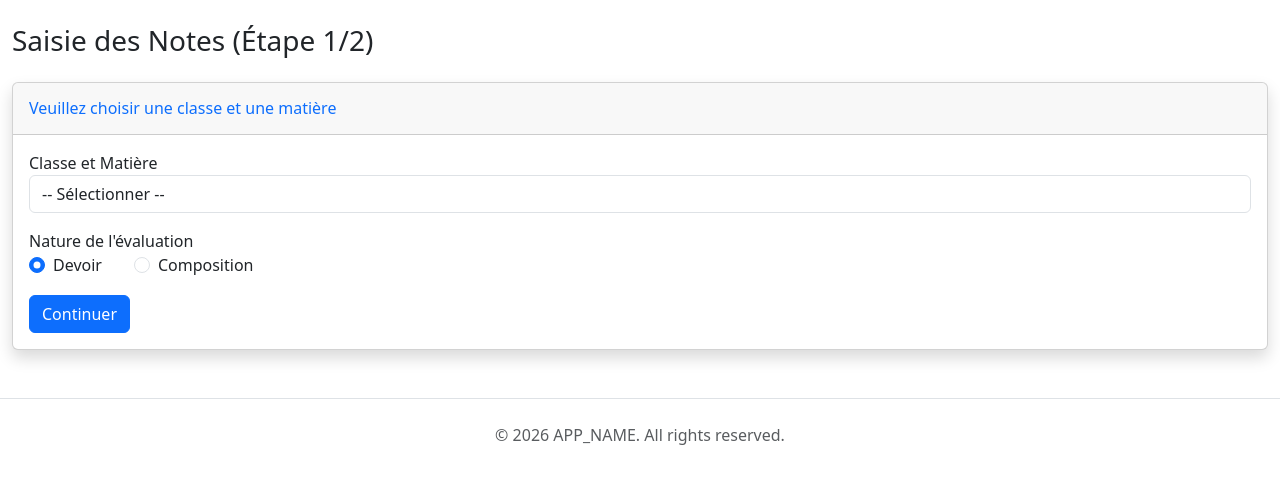
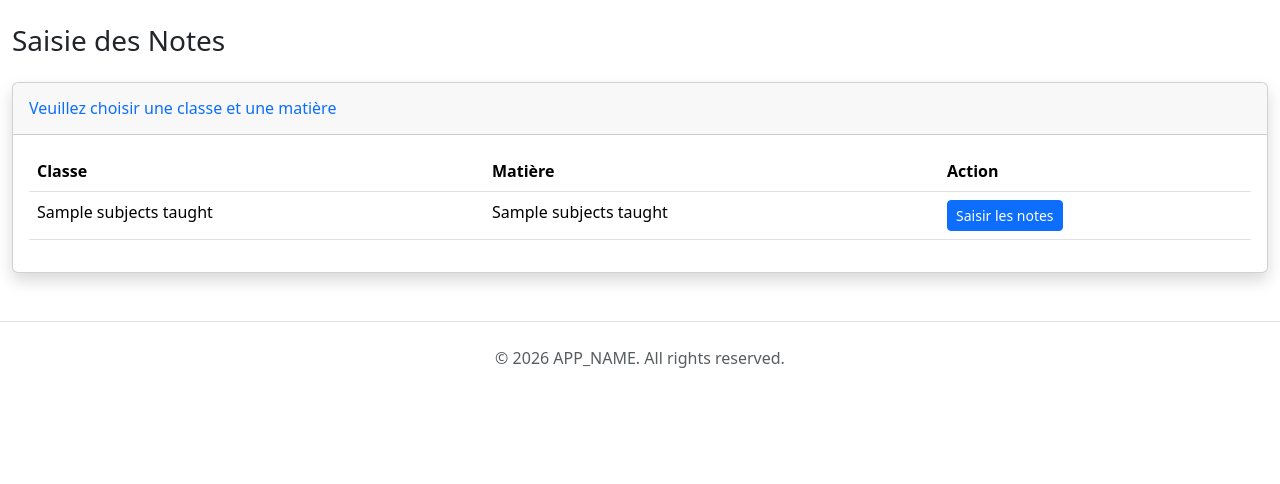
Before and after one commit to hassane-dev/SGS, a PHP site: the page made by src/views/evaluations/select_class.php in a window 1280 px wide. Shown: the part 56-540 px from the top of the page. Run offline with PHP 8.4, Linux system fonts and the light colour scheme; tables that the repository leaves empty hold one stand-in row (values such as "Sample post"); the template is opened without the code that fills it: most values are stand-ins (such as "Sample title", 1, 10 or a date in 2020); data that the repository does not hold is empty; some libraries are stand-ins or nearby versions.

Commit message:
Simplify grade entry workflow by automating academic context discovery
- Implemented Sequence::findActive() to retrieve the currently open sequence.
- Updated EvaluationController::directSaisie to automatically identify active year, sequence, and open evaluation windows.
- Streamlined the grading workflow by removing redundant selection steps.
- Updated views to provide direct access to grading forms and display active context.
- Centralized model inclusions in EvaluationController for robustness.

Co-authored-by: hassane-dev <84070420+hassane-dev@users.noreply.github.com>

```diff
--- a/src/views/evaluations/form.php
+++ b/src/views/evaluations/form.php
@@ -1,8 +1,9 @@
 <div class="container-fluid">
-    <h1 class="h3 mb-2 text-gray-800">Saisie des Notes</h1>
+    <h1 class="h3 mb-2 text-gray-800">Saisie des Notes - <?= ucfirst($type) ?></h1>
     <p class="mb-4">
         Classe: <strong><?= htmlspecialchars($classe['nom_classe']) ?></strong> |
         Matière: <strong><?= htmlspecialchars($matiere['nom_matiere']) ?></strong> |
+        Période: <strong><?= htmlspecialchars($active_sequence['nom'] ?? '') ?></strong> |
         Coefficient: <strong><?= htmlspecialchars($coefficient) ?></strong>
     </p>
 
--- a/src/views/evaluations/select_class.php
+++ b/src/views/evaluations/select_class.php
@@ -1,5 +1,5 @@
 <div class="container-fluid">
-    <h1 class="h3 mb-4 text-gray-800">Saisie des Notes (Étape 1/2)</h1>
+    <h1 class="h3 mb-4 text-gray-800">Saisie des Notes</h1>
 
     <?php if (isset($_GET['success']) && $_GET['success'] === 'grades_saved'): ?>
         <div class="alert alert-success">
@@ -17,38 +17,30 @@
                     Aucune matière ne vous est actuellement assignée. Veuillez contacter l'administration.
                 </div>
             <?php else: ?>
-                <form action="/evaluations/select_evaluation" method="POST">
-                    <div class="form-group">
-                        <label for="class_subject">Classe et Matière</label>
-                        <select id="class_subject" class="form-control" required onchange="updateSelection(this)">
-                            <option value="">-- Sélectionner --</option>
+                <div class="table-responsive">
+                    <table class="table table-hover">
+                        <thead>
+                            <tr>
+                                <th>Classe</th>
+                                <th>Matière</th>
+                                <th>Action</th>
+                            </tr>
+                        </thead>
+                        <tbody>
                             <?php foreach ($subjects_taught as $subject): ?>
-                                <option value="<?= $subject['classe_id'] ?>|<?= $subject['matiere_id'] ?>">
-                                    <?= htmlspecialchars($subject['nom_classe']) ?> - <?= htmlspecialchars($subject['nom_matiere']) ?>
-                                </option>
+                                <tr>
+                                    <td><?= htmlspecialchars($subject['nom_classe']) ?></td>
+                                    <td><?= htmlspecialchars($subject['nom_matiere']) ?></td>
+                                    <td>
+                                        <a href="/notes/saisir/<?= $subject['classe_id'] ?>/<?= $subject['matiere_id'] ?>" class="btn btn-primary btn-sm">
+                                            Saisir les notes
+                                        </a>
+                                    </td>
+                                </tr>
                             <?php endforeach; ?>
-                        </select>
-                    </div>
-
-                    <input type="hidden" name="classe_id" id="classe_id">
-                    <input type="hidden" name="matiere_id" id="matiere_id">
-
-                    <div class="form-group mt-3">
-                        <label>Nature de l'évaluation</label>
-                        <div class="d-flex gap-3">
-                            <div class="form-check">
-                                <input class="form-check-input" type="radio" name="type" id="type_devoir" value="devoir" checked>
-                                <label class="form-check-label" for="type_devoir">Devoir</label>
-                            </div>
-                            <div class="form-check ms-3">
-                                <input class="form-check-input" type="radio" name="type" id="type_composition" value="composition">
-                                <label class="form-check-label" for="type_composition">Composition</label>
-                            </div>
-                        </div>
-                    </div>
-
-                    <button type="submit" class="btn btn-primary mt-3">Continuer</button>
-                </form>
+                        </tbody>
+                    </table>
+                </div>
             <?php endif; ?>
         </div>
     </div>
```
Also changed, not shown: src/controllers/EvaluationController.php (+48 -7 lines), src/models/Sequence.php (+28 -0 lines).
